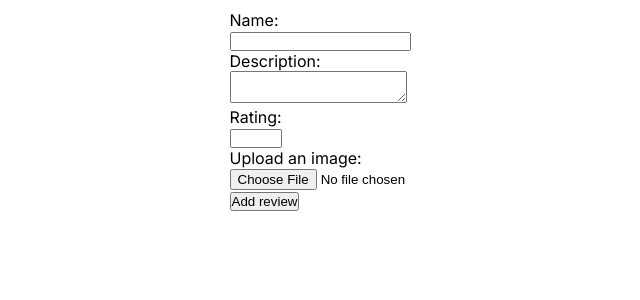
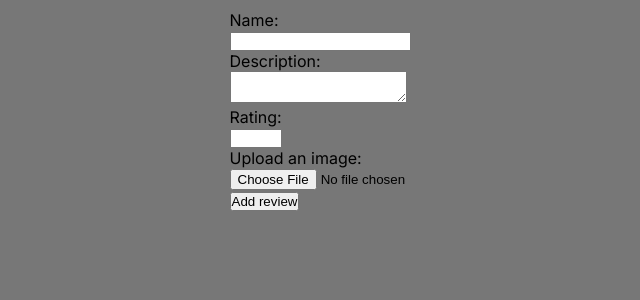
Before and after one commit to Some0ne3lse/game-reviews, a Next.js app: page / in a window 1280 px wide. Shown: the top 300 px of the page, without its empty margins (284-924 px from the left). Built offline with nearby package versions, Linux system fonts and the light colour scheme.

Commit message:
Preparing for styling

```diff
--- a/src/app/globals.css
+++ b/src/app/globals.css
@@ -18,4 +18,6 @@ img {
   flex-direction: column;
   align-items: center;
   padding-top: 10px;
+  background-color: rgb(119, 119, 119);
+  height: 100svh;
 }
```
